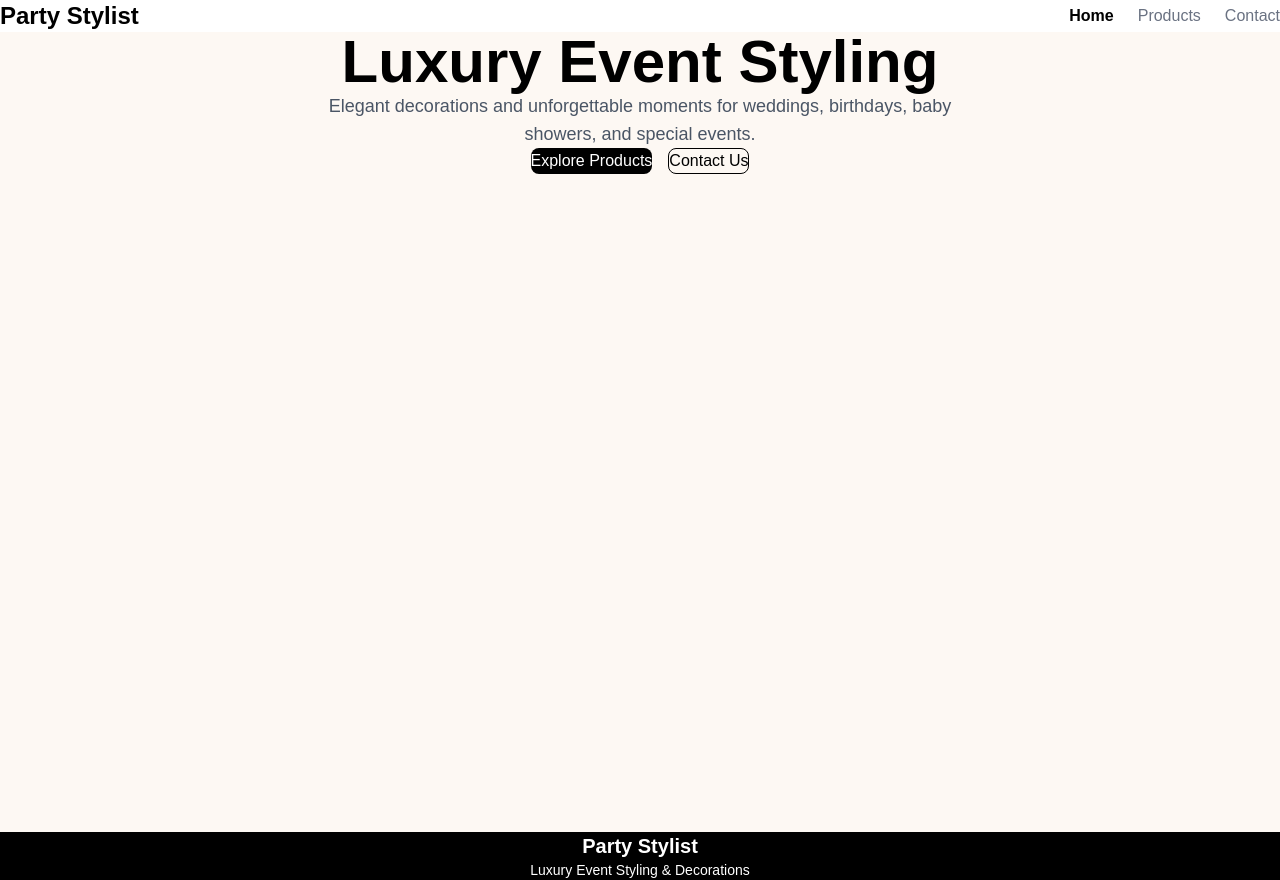
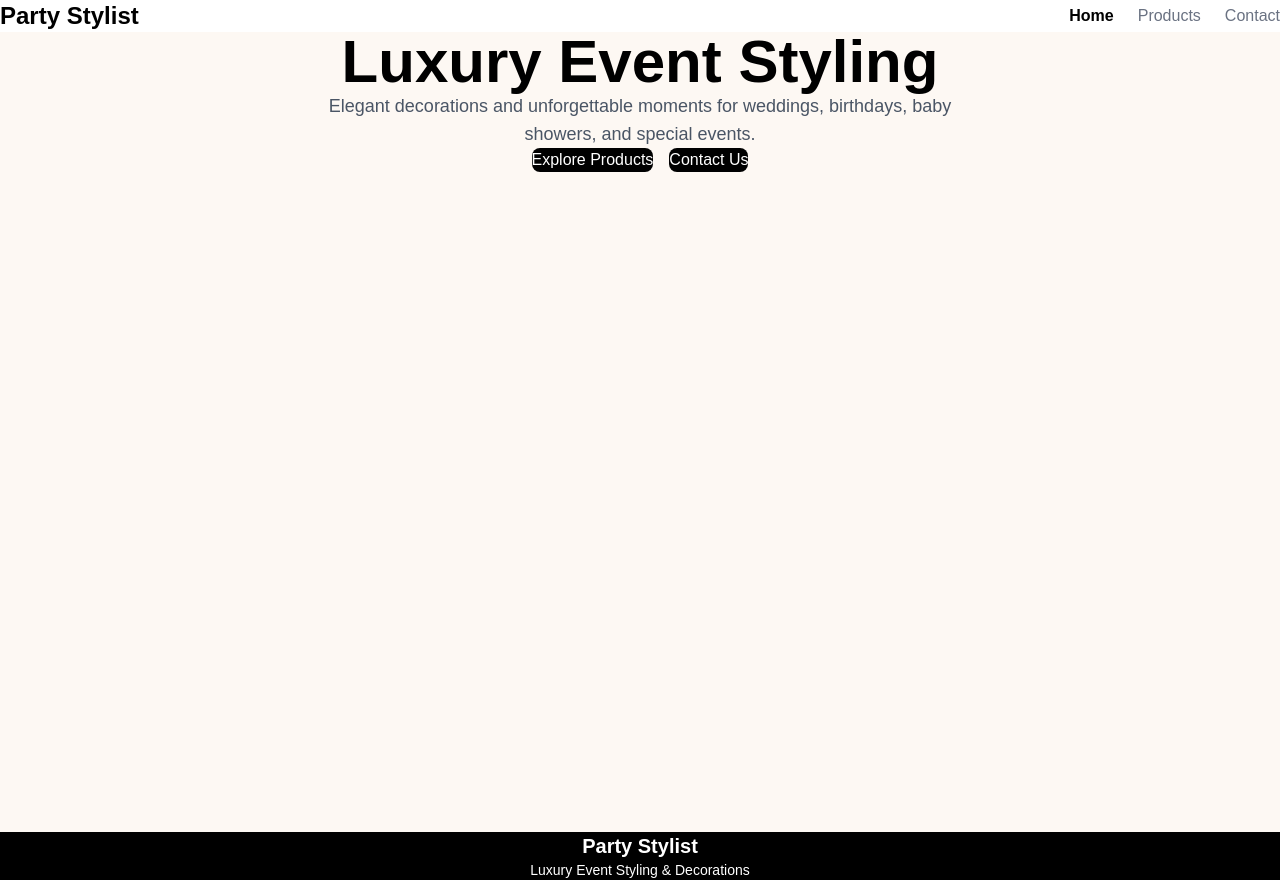
Before and after one commit to maya-said/party-stylist-project, a React (Vite) app: page / in a window 1280 px wide. Built offline with nearby package versions, Linux system fonts and the light colour scheme.

Commit message:
create reusable button component

```diff
--- /dev/null
+++ b/src/components/Button.tsx
@@ -0,0 +1,15 @@
+type ButtonProps = {
+  text: string;
+};
+
+const Button = ({ text }: ButtonProps) => {
+  return (
+    <button className="bg-black text-white px-6 py-3 rounded-lg hover:bg-gray-800 transition">
+
+      {text}
+
+    </button>
+  );
+};
+
+export default Button;
--- a/src/pages/HomePage.tsx
+++ b/src/pages/HomePage.tsx
@@ -1,3 +1,5 @@
+import Button from "../components/Button";
+
 const HomePage = () => {
   return (
     <div className="min-h-screen bg-[#fdf8f3]">
@@ -16,13 +18,9 @@ const HomePage = () => {
 
         <div className="mt-8 flex gap-4">
 
-          <button className="bg-black text-white px-6 py-3 rounded-lg hover:bg-gray-800 transition">
-            Explore Products
-          </button>
+          <Button text="Explore Products" />
 
-          <button className="border border-black px-6 py-3 rounded-lg hover:bg-black hover:text-white transition">
-            Contact Us
-          </button>
+          <Button text="Contact Us" />
 
         </div>
 
```
